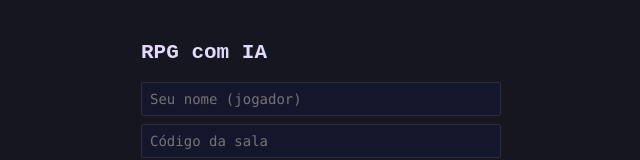
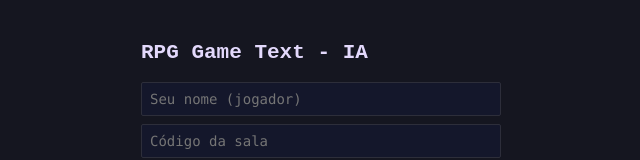
Before and after one commit to MC-Bertozi/RPG-Game-Text, a plain HTML site: page src/static/index.html in a window 1280 px wide. Shown: the top 160 px of the page, without its empty margins (143-783 px from the left). Drawn offline with Linux system fonts and the light colour scheme; no server answers.

Commit message:
Update index.html

```diff
--- a/src/static/index.html
+++ b/src/static/index.html
@@ -12,7 +12,7 @@
 
 <body>
   <section id="lobby">
-    <h1>RPG com IA</h1>
+    <h1>RPG Game Text - IA</h1>
     <div id="entrada">
       <input id="jogador" placeholder="Seu nome (jogador)" maxlength="20">
       <input id="room" placeholder="Código da sala" maxlength="40">
```
